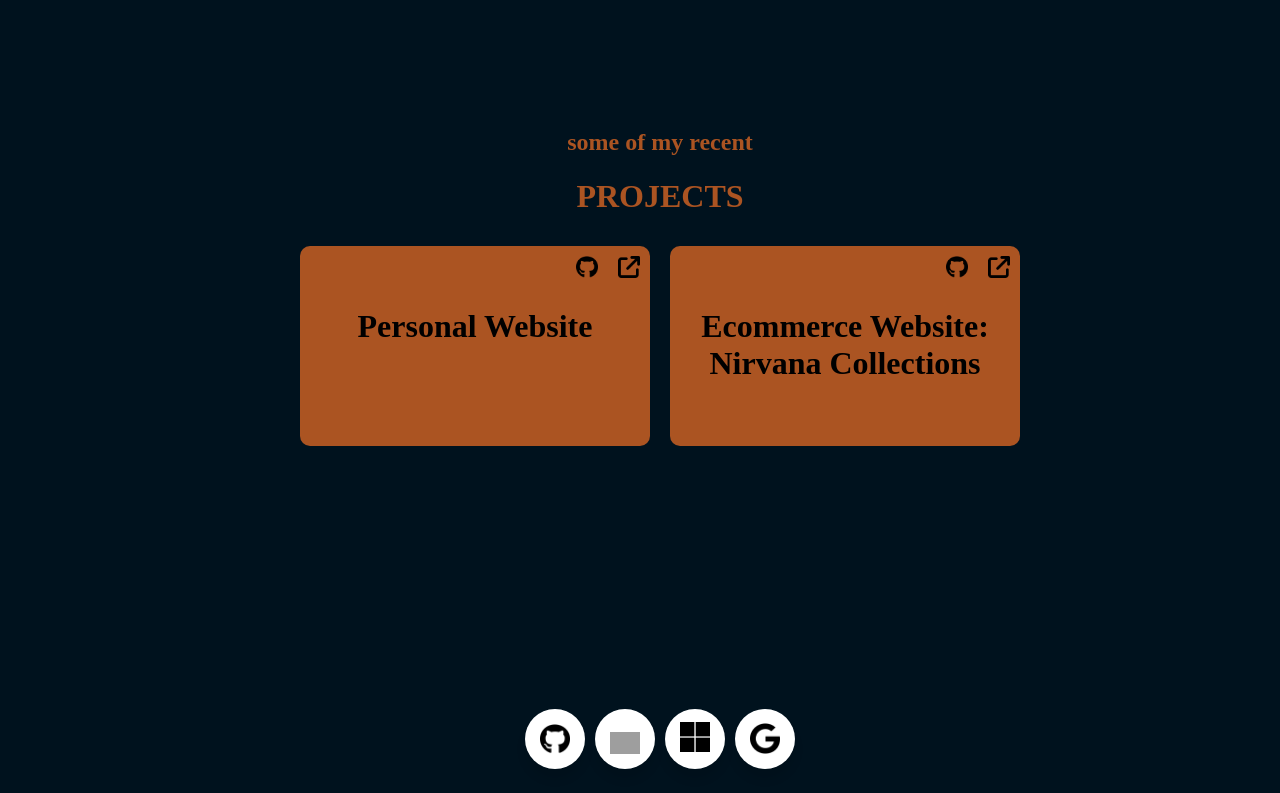
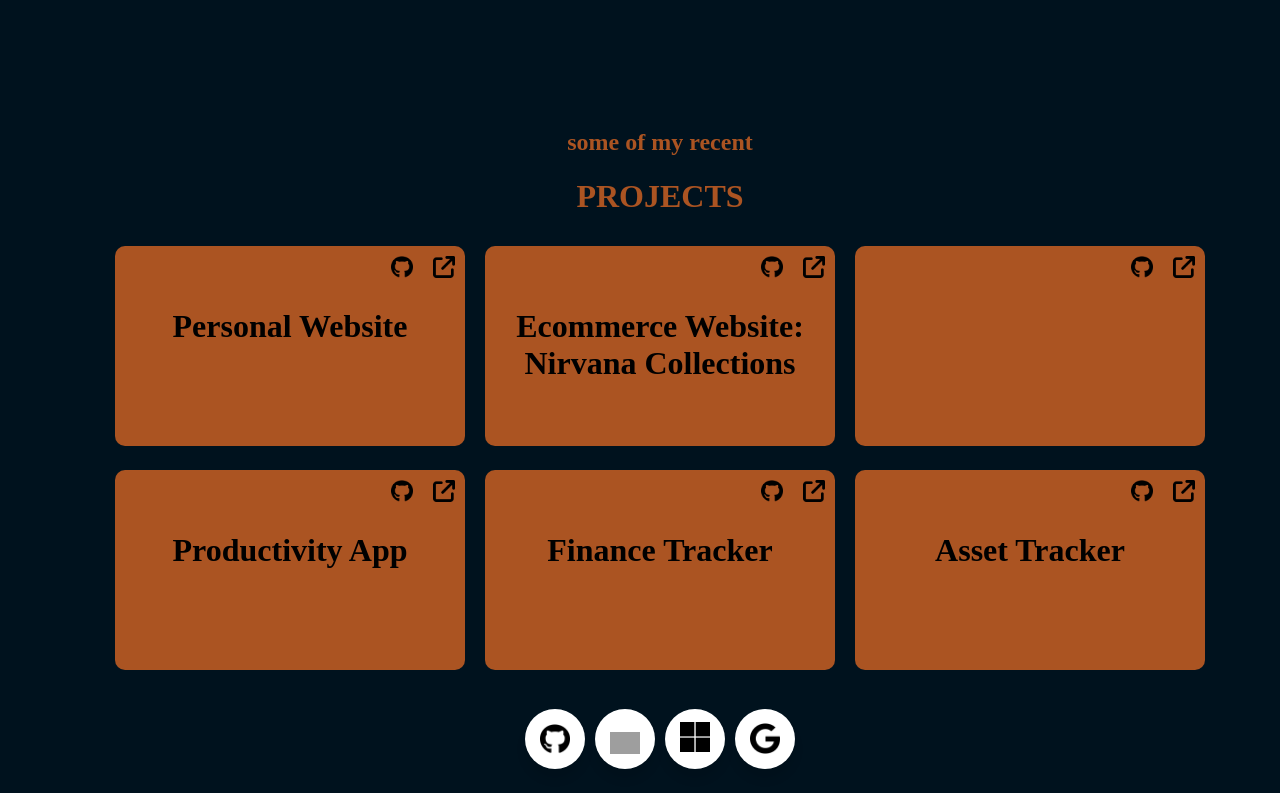
Before and after one commit to kisabellecortez/Personal-Website, a React app: page / in a window 1280 px wide. Shown: the part 3745-4538 px from the top of the page. Built offline with nearby package versions, Linux system fonts and the light colour scheme; grey boxes are pictures that could not be loaded; the HTML template or start-up script is replaced by a standard one.

Commit message:
created 6 cards

```diff
--- a/App.jsx
+++ b/App.jsx
@@ -255,6 +255,7 @@ function App() {
         <h2>some of my recent</h2>
         <h1>PROJECTS</h1>
 
+        {/*projects card*/}
         <div className = "project-card">
           <a href = ""><img src = {Link}></img></a>
           <a href = ""><img src = {GitHub}></img></a>
@@ -267,6 +268,29 @@ function App() {
           <h1>Ecommerce Website: Nirvana Collections</h1>
         </div>
 
+        <div className = "project-card">
+        <img src = {Link}></img>
+            <img src = {GitHub}></img>
+          <h1></h1>
+        </div>
+
+        <div className = "project-card">
+        <img src = {Link}></img>
+            <img src = {GitHub}></img>
+          <h1>Productivity App</h1>
+        </div>
+
+        <div className = "project-card">
+        <img src = {Link}></img>
+            <img src = {GitHub}></img>
+          <h1>Finance Tracker</h1>
+        </div>
+
+        <div className = "project-card">
+        <img src = {Link}></img>
+            <img src = {GitHub}></img>
+          <h1>Asset Tracker</h1>
+        </div>
 
       </div>
 
```
